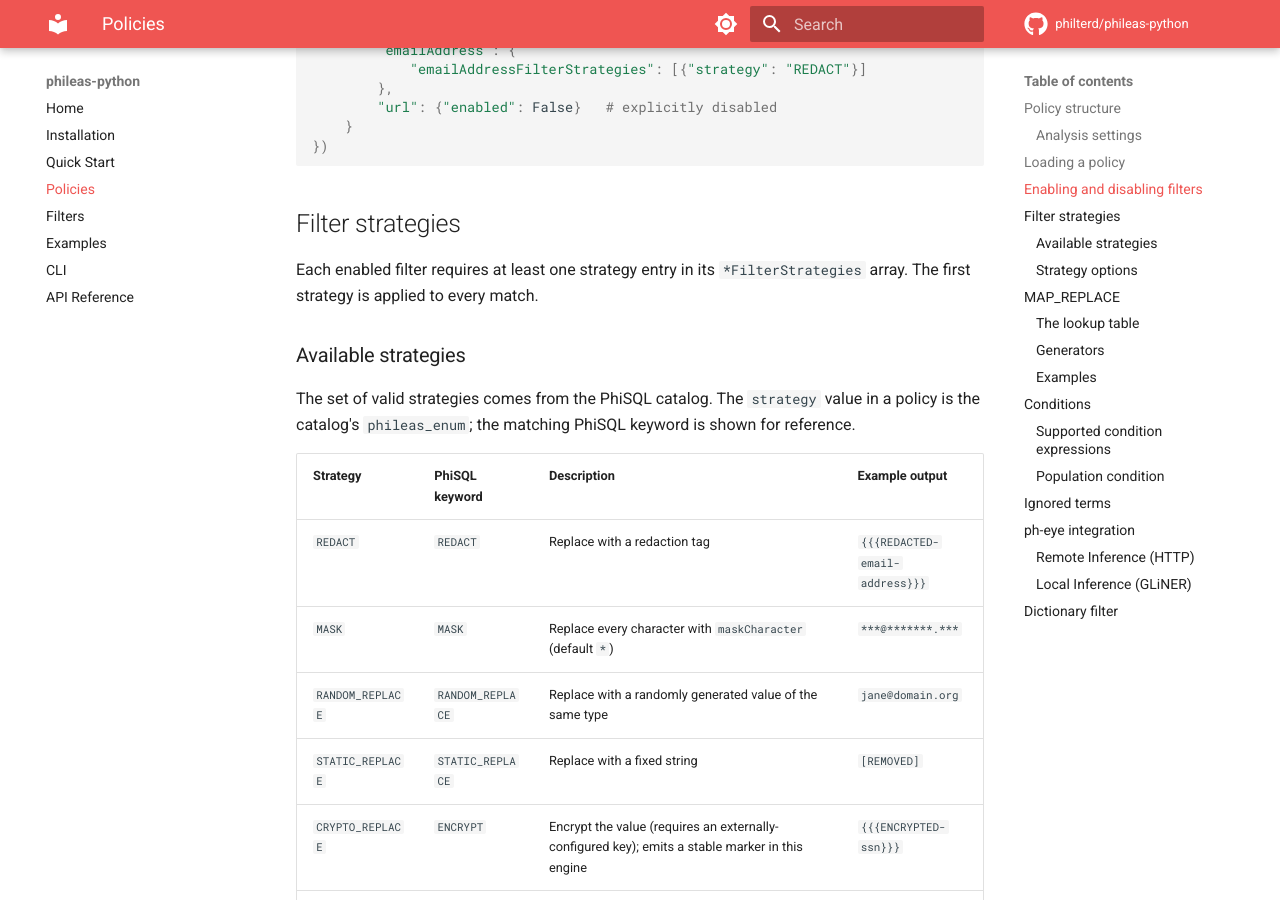
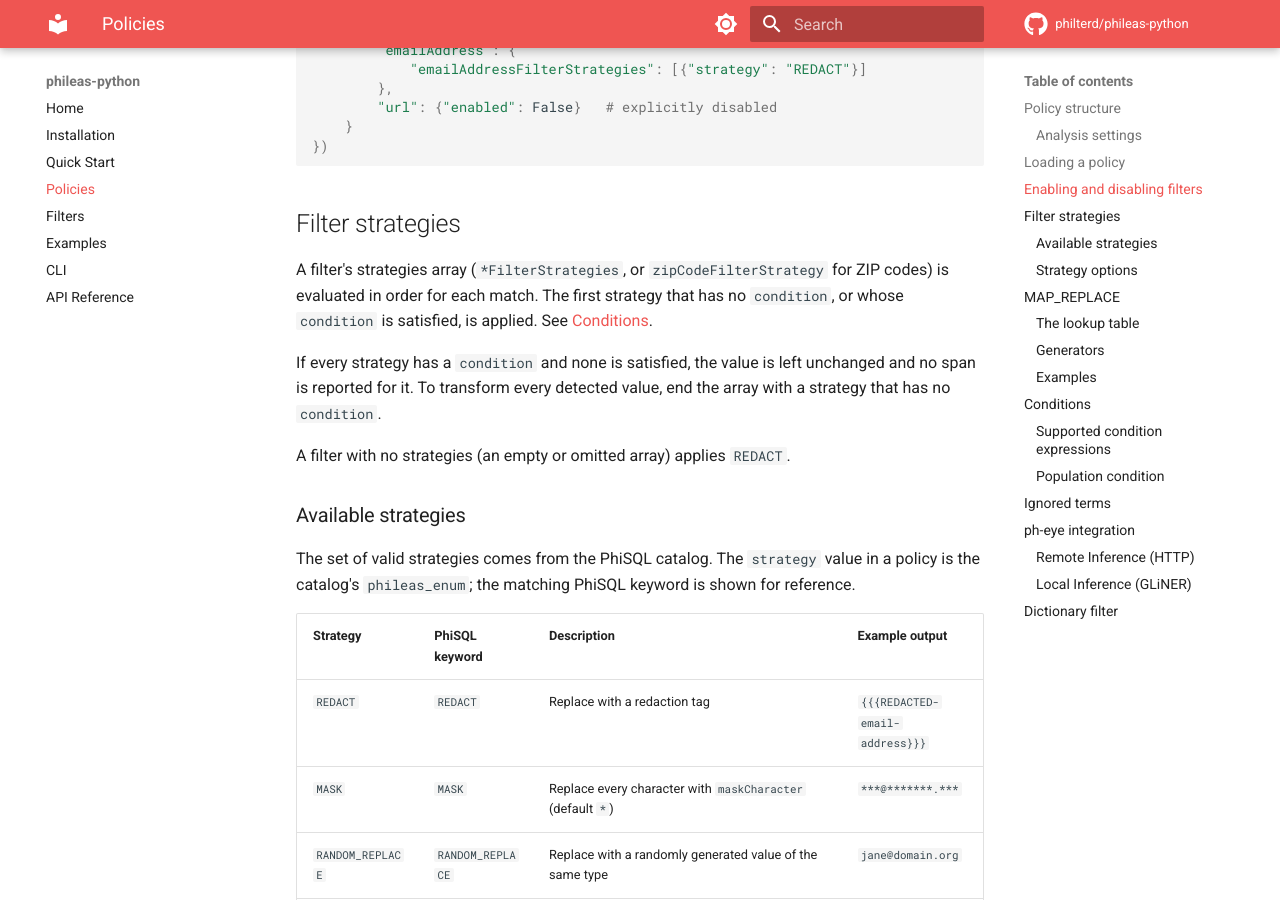
Before and after one commit to philterd/phileas-python, an MkDocs documentation site: the page built from docs/policies.md, in a window 1280 px wide and 900 px high, scrolled down 2280 px. Built offline with MkDocs 1.6.1 and Material for MkDocs 9.7.7, drawn with Linux system fonts in a browser that asks for light colours; comment, search, counter and statistics services are not loaded; some of the changed text lies outside the part shown.

Commit message:
#99 Correct the strategy evaluation rule in policies docs
Signed-off-by: jzonthemtn <jeff.zemerick@philterd.ai>

```diff
--- a/docs/policies.md
+++ b/docs/policies.md
@@ -93,7 +93,11 @@ policy = Policy.from_dict({
 
 ## Filter strategies
 
-Each enabled filter requires at least one strategy entry in its `*FilterStrategies` array. The first strategy is applied to every match.
+A filter's strategies array (`*FilterStrategies`, or `zipCodeFilterStrategy` for ZIP codes) is evaluated in order for each match. The first strategy that has no `condition`, or whose `condition` is satisfied, is applied. See [Conditions](#conditions).
+
+If every strategy has a `condition` and none is satisfied, the value is left unchanged and no span is reported for it. To transform every detected value, end the array with a strategy that has no `condition`.
+
+A filter with no strategies (an empty or omitted array) applies `REDACT`.
 
 ### Available strategies
 
@@ -227,7 +231,7 @@ generator runs at most once for it.
 
 ## Conditions
 
-A `condition` expression is an optional string attached to a strategy that gates its application. The strategy is only applied when the condition evaluates to `true`. When multiple strategies are listed, the first one whose condition is satisfied is used.
+A `condition` expression is an optional string attached to a strategy that gates its application. The strategy is only applied when the condition evaluates to `true`. When multiple strategies are listed, the first one with no condition or a satisfied condition is used. If none applies, the value is left unchanged and no span is reported; see [Filter strategies](#filter-strategies).
 
 > The key is `condition` (singular), matching the redaction policy schema and the Java and .NET Phileas runtimes. The plural `conditions` is accepted as a deprecated alias for backward compatibility and may be removed in a future release; prefer `condition`.
 
```
Also changed, not shown: 1 other file.
